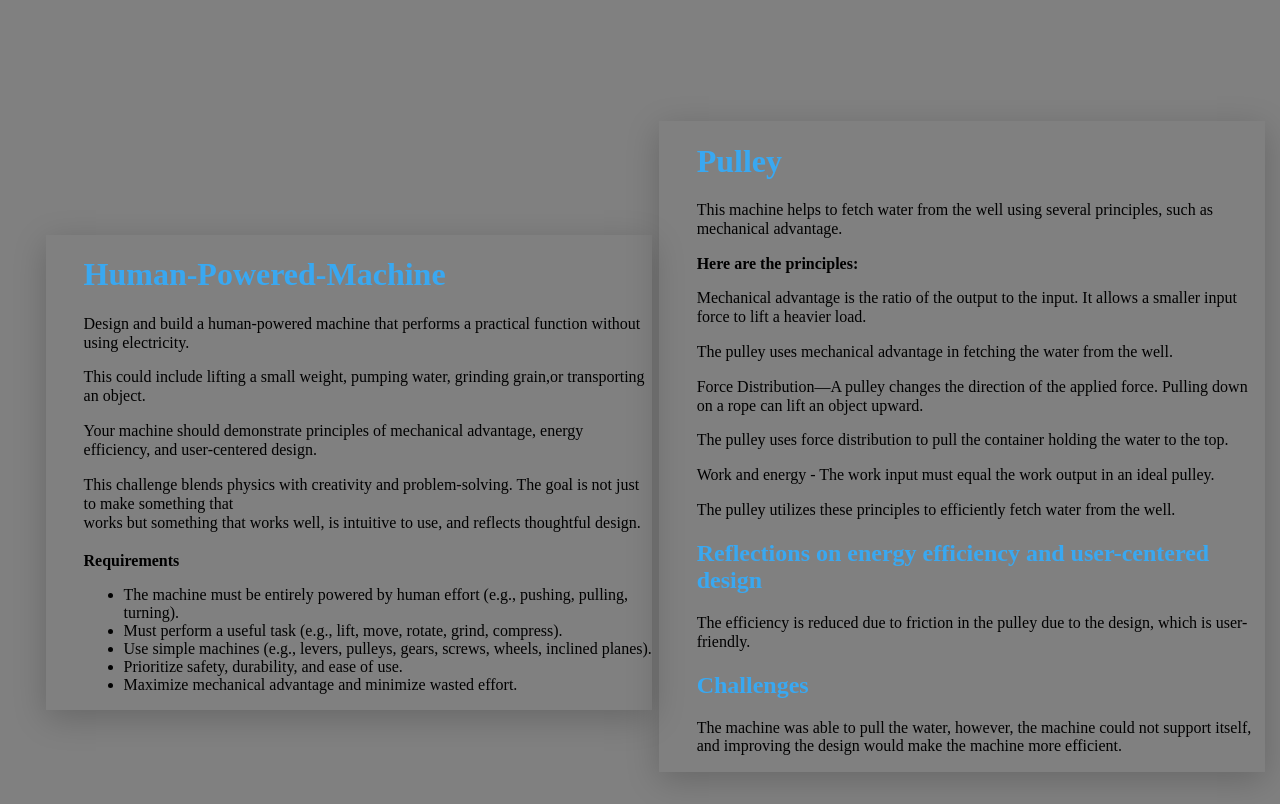
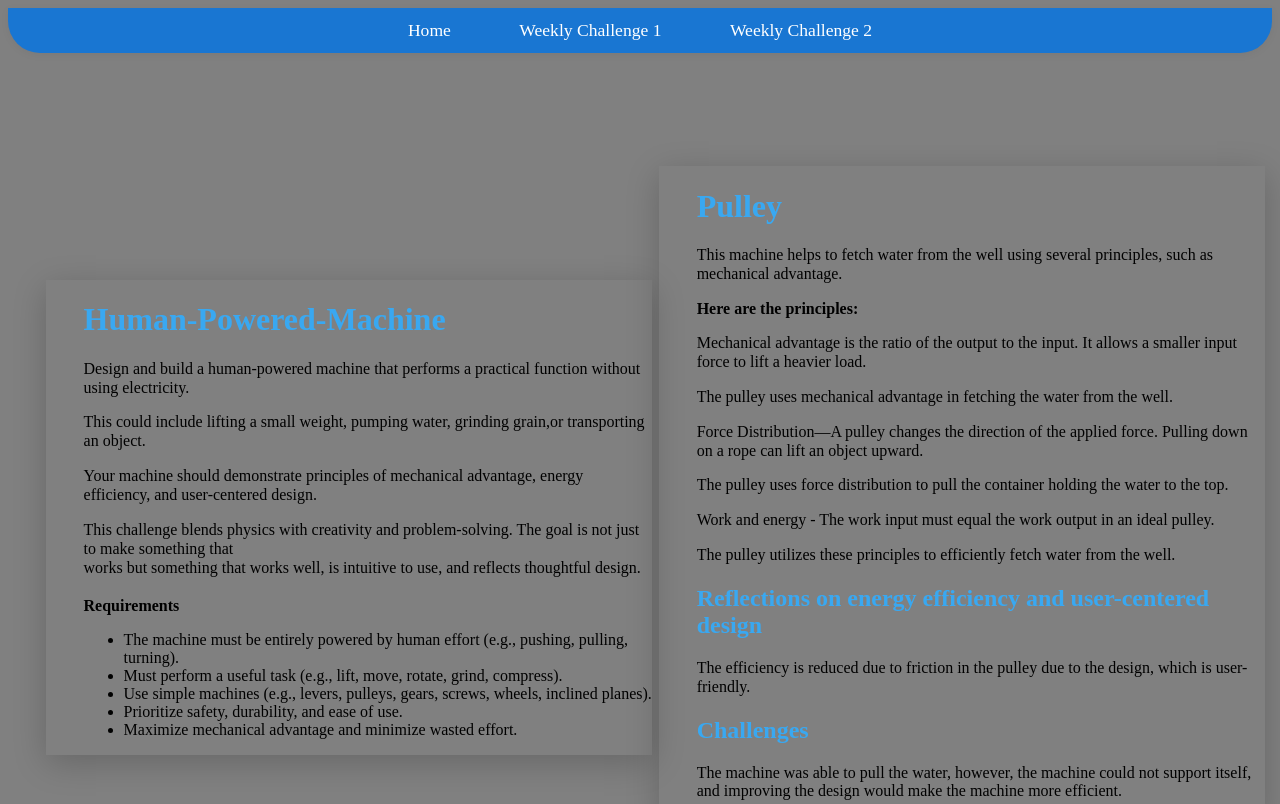
Before and after one commit to muriithisharon/NYJ-Projects, a plain HTML site: page week1.html in a window 1280 px wide. Shown: the top 804 px of the page. Drawn offline with Linux system fonts and the light colour scheme.

Commit message:
week2 website

```diff
--- a/home.css
+++ b/home.css
@@ -1,18 +1,38 @@
 
-.navbar li{
-    list-style-type: none;
+.navbar {
+    width: 100%;
+    background-color: #1976d2;
+    box-shadow: 0 2px 8px rgba(0,0,0,0.05);
+    border-bottom-left-radius: 32px;
+    border-bottom-right-radius: 32px;
 }
-.navbar ul{
+.navbar ul {
     display: flex;
-    gap: 20px;
-    background-color: rgb(57, 168, 241);
-    padding: 10px;
-    height: 2.5rem;
-    margin: 0;
+    gap: 30px;
     justify-content: center;
     align-items: center;
-    color: white ;
-    font-size: 20px;
+    list-style: none;
+    margin: 0;
+    padding: 0.75rem 0;
+}
+
+.navbar li {
+    list-style: none;
+}
+
+.navbar a {
+    color: #fff;
+    text-decoration: none;
+    font-size: 1.1rem;
+    font-weight: 500;
+    padding: 0.5rem 1.2rem;
+    border-radius: 2rem;
+}
+
+.navbar a:hover,
+.navbar a:focus {
+    background: #fff;
+    color: rgb(57, 168, 241);
 }
 .weekly-challenge{
     display: flex;
@@ -129,3 +149,7 @@
     font-size: 20px;
 
 }
+a{
+    text-decoration: none;
+    color: white;
+}
--- a/week1.css
+++ b/week1.css
@@ -1,5 +1,40 @@
 body{
     background-color: grey;
+}
+.navbar {
+    width: 100%;
+    background-color: #1976d2;
+    box-shadow: 0 2px 8px rgba(0,0,0,0.05);
+    border-bottom-left-radius: 32px;
+    border-bottom-right-radius: 32px;
+}
+.navbar ul {
+    display: flex;
+    gap: 30px;
+    justify-content: center;
+    align-items: center;
+    list-style: none;
+    margin: 0;
+    padding: 0.75rem 0;
+}
+
+.navbar li {
+    list-style: none;
+}
+
+.navbar a {
+    color: #fff;
+    text-decoration: none;
+    font-size: 1.1rem;
+    font-weight: 500;
+    padding: 0.5rem 1.2rem;
+    border-radius: 2rem;
+}
+
+.navbar a:hover,
+.navbar a:focus {
+    background: #fff;
+    color: rgb(57, 168, 241);
 }
 
 .first-quiz{
@@ -140,3 +175,27 @@ p{
     color: rgb(57,168,241);
     font-weight: bold;
  }
+ footer {
+    background: #1976d2;
+    color: #fff;
+    text-align: center;
+    padding: 1.5rem 0 1rem 0;
+    margin-top: 2rem;
+    border-top-left-radius: 24px;
+    border-top-right-radius: 24px;
+}
+
+.icons {
+    margin-bottom: 0.5rem;
+}
+
+.icons i {
+    font-size: 1.5rem;
+    margin: 0 0.5rem;
+    color: #bbdefb;
+    transition: color 0.2s;
+}
+
+.icons i:hover {
+    color: #fff;
+}
--- a/week1.html
+++ b/week1.html
@@ -4,11 +4,20 @@
 <head>
     <meta charset="UTF-8">
     <meta name="viewport" content="width=device-width, initial-scale=1.0">
+      <link rel="stylesheet" href="https://cdnjs.cloudflare.com/ajax/libs/font-awesome/6.7.2/css/all.min.css" integrity="sha512-Evv84Mr4kqVGRNSgIGL/F/aIDqQb7xQ2vcrdIwxfjThSH8CSR7PBEakCr51Ck+w+/U6swU2Im1vVX0SVk9ABhg==" crossorigin="anonymous" referrerpolicy="no-referrer" />
+    <title>Animal Traits Card Game</title>
     <title>Document</title>
     <link rel="stylesheet" href="week1.css">
 </head>
 
 <body>
+     <nav class="navbar">
+        <ul>
+            <li><a href="index.html">Home</a></li>
+            <li><a href="week1.html">Weekly Challenge 1</a></li>
+            <li><a href="week2.html">Weekly Challenge 2</a></li>
+        </ul>
+    </nav>
     <div class="first-quiz">
         <div class="question-1">
             <h1>Human-Powered-Machine</h1>
@@ -184,6 +193,15 @@
 
         </div>
     </div>
+    <footer>
+        <div class="icons">
+            <i class="fa-brands fa-twitter"></i>
+            <i class="fa-brands fa-facebook"></i>
+            <i class="fa-brands fa-google"></i>
+            <i class="fa-brands fa-apple"></i>
+        </div>
+        <p>&copy; 2025 Animal Traits Card Game. All rights reserved.</p>
+    </footer>
 
 </body>
 
--- a/week2.css
+++ b/week2.css
@@ -5,6 +5,41 @@ body {
     font-family: 'Segoe UI', Arial, sans-serif;
     background: #f4f8fc;
     color: #183153;
+}
+.navbar {
+    width: 100%;
+    background-color: #1976d2;
+    box-shadow: 0 2px 8px rgba(0,0,0,0.05);
+    border-bottom-left-radius: 32px;
+    border-bottom-right-radius: 32px;
+}
+.navbar ul {
+    display: flex;
+    gap: 30px;
+    justify-content: center;
+    align-items: center;
+    list-style: none;
+    margin: 0;
+    padding: 0.75rem 0;
+}
+
+.navbar li {
+    list-style: none;
+}
+
+.navbar a {
+    color: #fff;
+    text-decoration: none;
+    font-size: 1.1rem;
+    font-weight: 500;
+    padding: 0.5rem 1.2rem;
+    border-radius: 2rem;
+}
+
+.navbar a:hover,
+.navbar a:focus {
+    background: #fff;
+    color: rgb(57, 168, 241);
 }
 
 .wrapper {
@@ -29,7 +64,7 @@ header {
 }
 
 .game-image {
-    width: 120px;
+    width: 220px;
     margin-bottom: 1rem;
     border-radius: 16px;
     background: #fff;
```
Also changed, not shown: index.html (renamed from home.html, +3 -3 lines), week2.html (+7 -0 lines).
